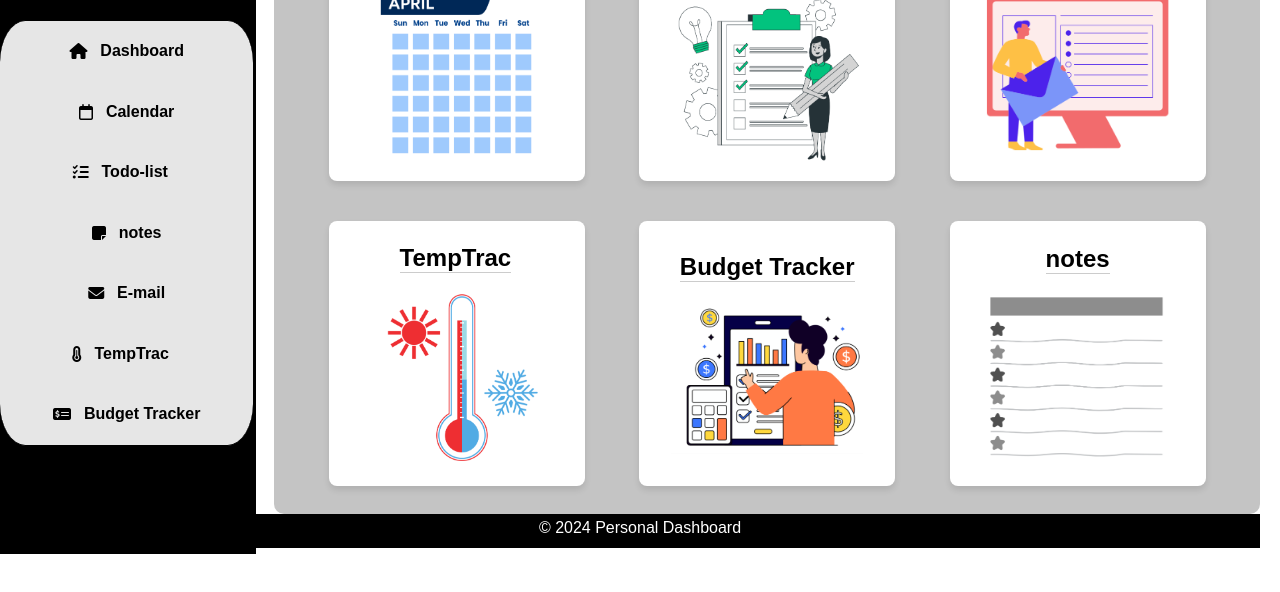
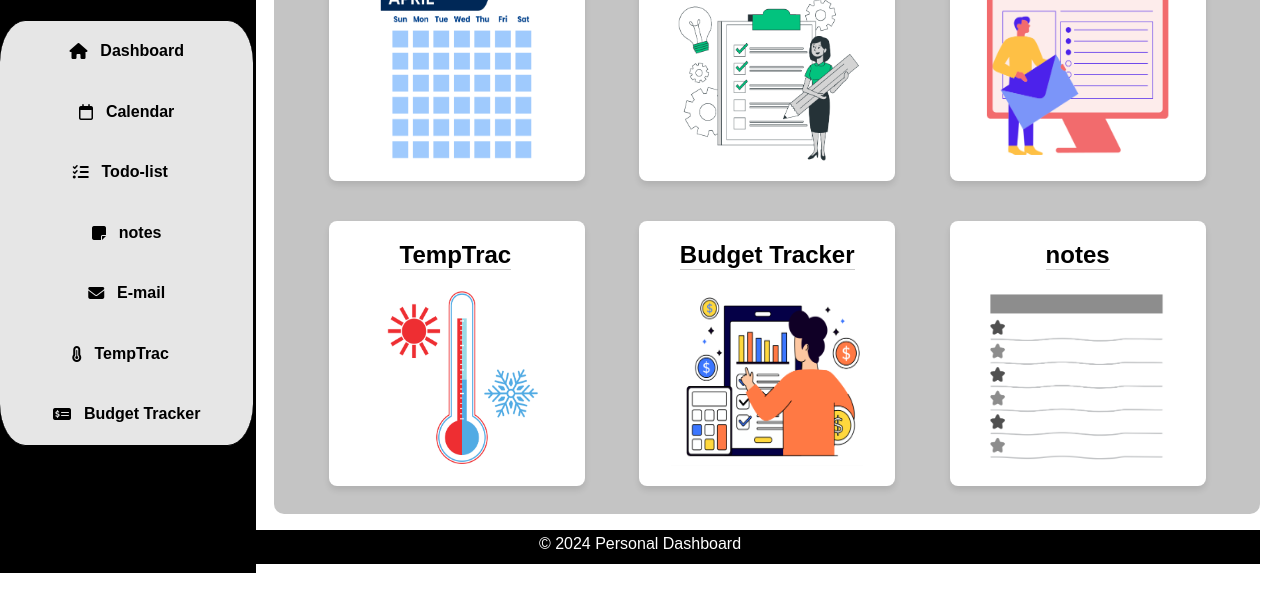
Before and after one commit to Balaji-kurakula/Personal-Dashboard, a plain HTML site: page index.html in a window 1280 px wide. Shown: the part 208-800 px from the top of the page. Drawn offline with Linux system fonts and the light colour scheme.

Commit message:
Add files via upload

```diff
--- a/style.css
+++ b/style.css
@@ -110,6 +110,7 @@ main {
     justify-content: center;
     flex-direction: column;
     gap: 2vw;
+    margin-bottom: 2vh;
 
 }
 .section-1{
@@ -128,11 +129,11 @@ main {
 }
 .img-calendar,.img-notifications{
     width: 12vw;
-    height: auto;
+    height: 22vh;
 }
 .img-class{
     width: 14vw;
-    height: auto;
+    height: 22vh;
 }
 .img-todo-list{
     width: 15vw;
@@ -140,7 +141,7 @@ main {
 }
 .img-emails,.img-budget-tracker{
     width: 15vw;
-    height: auto;
+    height: 22vh;
 }
 .calendar-widget,.todo-list,.emails,.notifications,.budget-tracker,.notes{
     width: 20vw;
@@ -155,7 +156,7 @@ main {
 }
 .side-bar{
     width: 20vw;
-    height: 95.2vh;
+    height: 97.6vh;
     background-color: #000000;
     z-index: 45;
     position: absolute;
```
